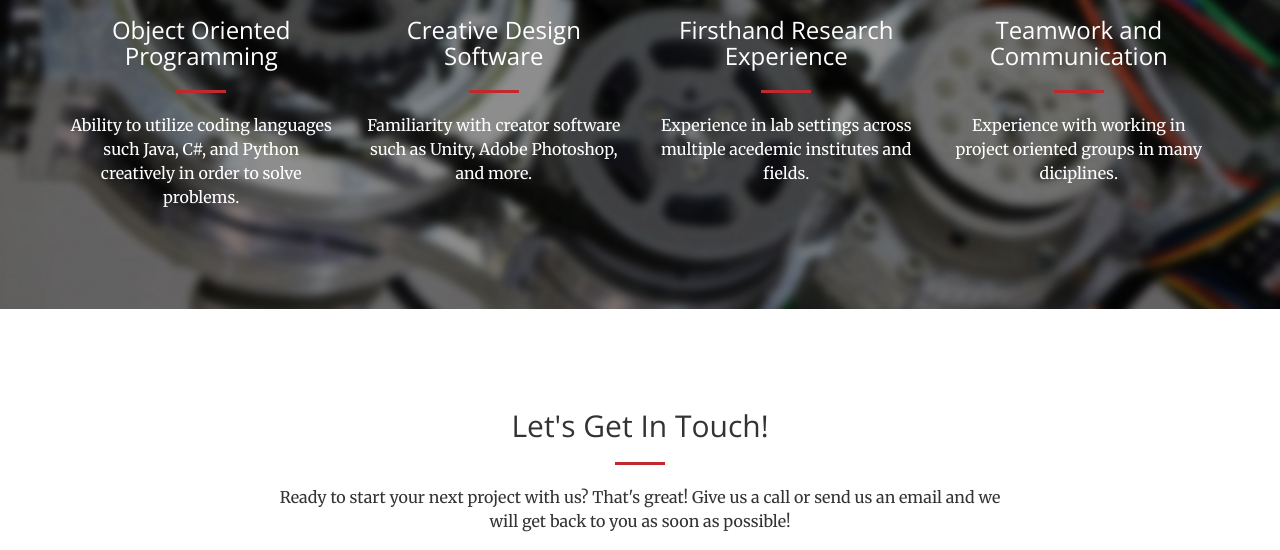
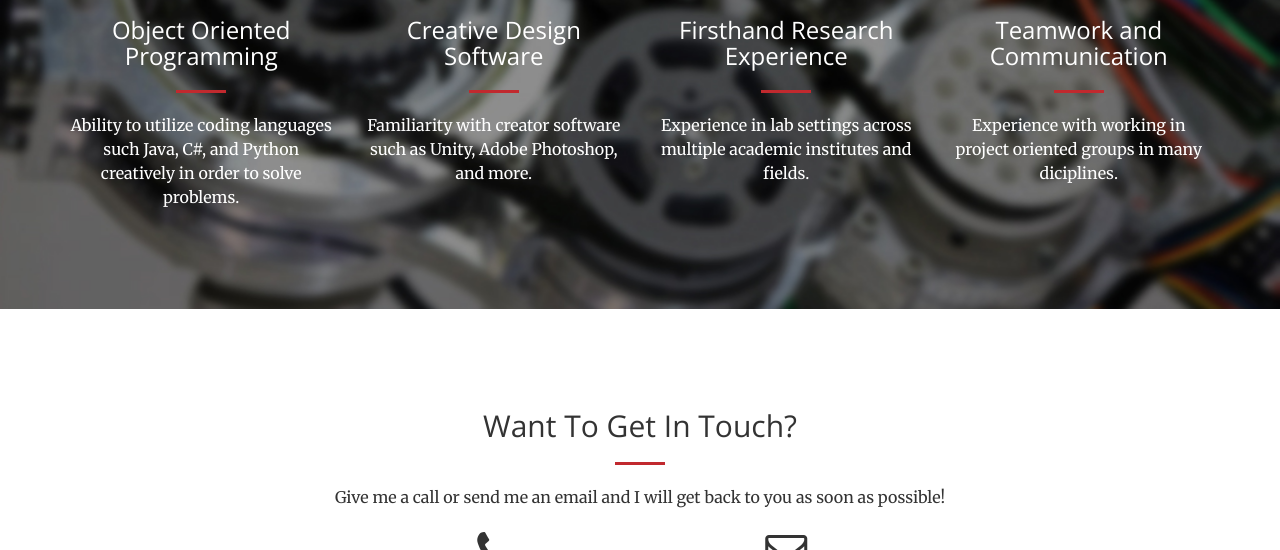
Before and after one commit to jbeta51/jbeta51.github.io, a website: page index.html in a window 1280 px wide. Shown: the part 2151-2701 px from the top of the page. Drawn offline with nearby package versions, Linux system fonts and the light colour scheme.

Commit message:
Text changes

```diff
--- a/index.html
+++ b/index.html
@@ -202,7 +202,7 @@
                         <i class="fa fa-4x fa-bolt text-primary sr-icons"></i>
                         <h3>Firsthand Research Experience</h3>
                         <hr class="primary">
-                        <p>Experience in lab settings across multiple acedemic institutes and fields.</p>
+                        <p>Experience in lab settings across multiple academic institutes and fields.</p>
                     </div>
                 </div>
                 <div class="col-lg-3 col-md-6 text-center">
@@ -222,9 +222,9 @@
         <div class="container">
             <div class="row">
                 <div class="col-lg-8 col-lg-offset-2 text-center">
-                    <h2 class="section-heading">Let's Get In Touch!</h2>
+                    <h2 class="section-heading">Want To Get In Touch?</h2>
                     <hr class="primary">
-                    <p>Ready to start your next project with us? That's great! Give us a call or send us an email and we will get back to you as soon as possible!</p>
+                    <p> Give me a call or send me an email and I will get back to you as soon as possible!</p>
                 </div>
 
                 <div class="col-lg-3 col-lg-offset-3 text-center">
```
